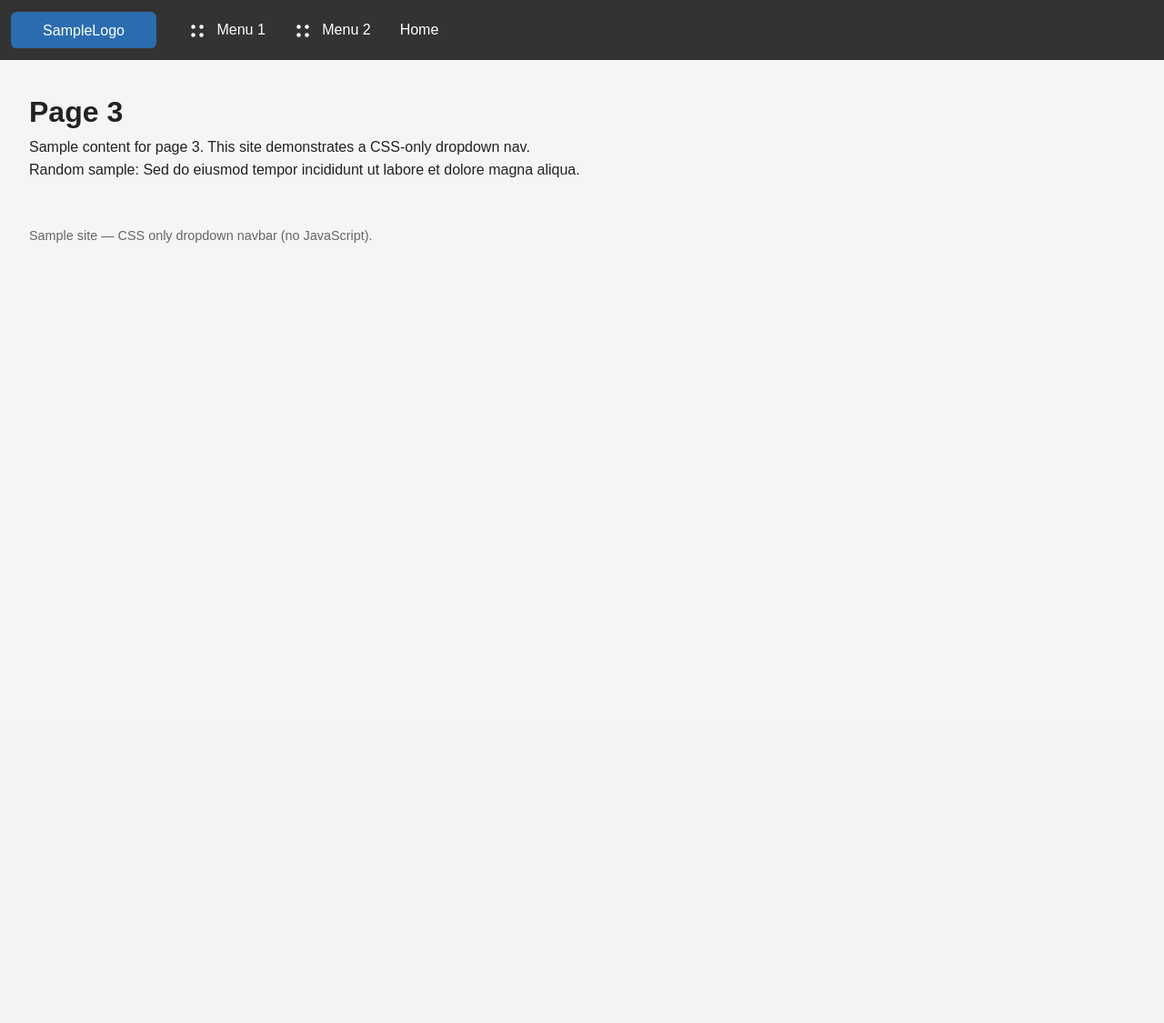
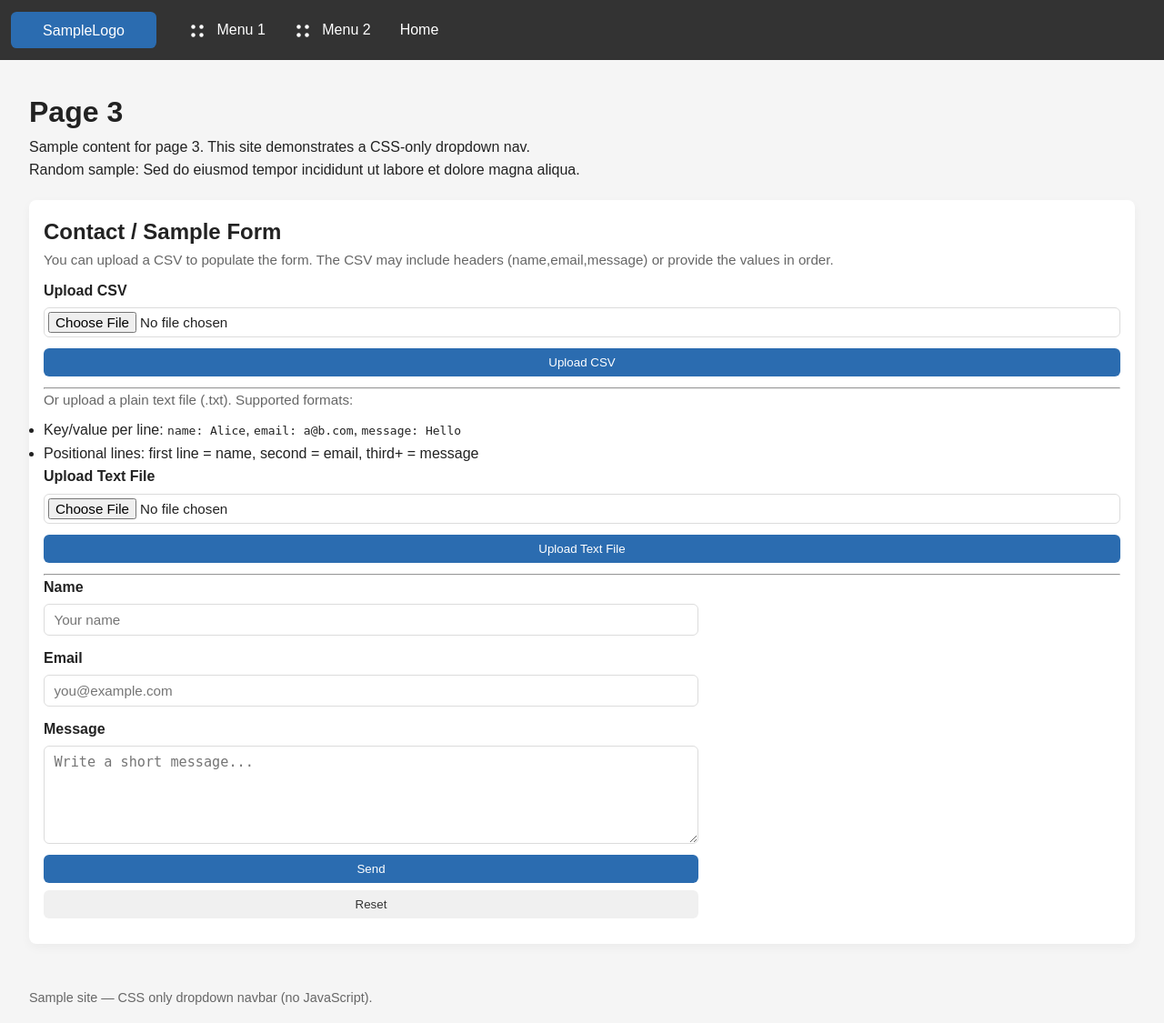
Before and after one commit to jjhna/pythonscripts, a Flask app: page /page3 in a window 1280 px wide. Shown: the whole page at 91% size. Before the commit the page ends 267 px from the top, so only its background shows below. Run offline with Flask 3, Linux system fonts and the light colour scheme.

Commit message:
GitHub Copilot enhancement
Asked copilot to add in form to page 3. Also asked it to add in a csv and txt file form that will auto fill the form from the user.

```diff
--- a/chatGPTwebpagesample/app.py
+++ b/chatGPTwebpagesample/app.py
@@ -1,26 +1,160 @@
-from flask import Flask, render_template, url_for
+from flask import Flask, render_template, url_for, request, redirect, flash, session
 
 app = Flask(__name__)
+# Simple secret key for flashing messages in this sample app.
+app.secret_key = 'dev-secret-key'
+# Limit upload size to 1MB for CSV uploads
+app.config['MAX_CONTENT_LENGTH'] = 1 * 1024 * 1024
+
 
 @app.route('/')
 def index():
     return render_template('index.html')
 
+
 @app.route('/page1')
 def page1():
     return render_template('page1.html')
+
 
 @app.route('/page2')
 def page2():
     return render_template('page2.html')
 
-@app.route('/page3')
+
+@app.route('/page3', methods=['GET', 'POST'])
 def page3():
-    return render_template('page3.html')
+    # Handle form POST without any JavaScript.
+    if request.method == 'POST':
+        name = request.form.get('name', '').strip()
+        email = request.form.get('email', '').strip()
+        message = request.form.get('message', '').strip()
+
+        # Very small server-side validation for the sample.
+        if not name or not email:
+            flash('Please provide both name and email.', 'error')
+            return redirect(url_for('page3'))
+
+        # In a real app you might store the message, send an email, etc.
+        flash('Thank you, your message was received.', 'success')
+        return redirect(url_for('page3'))
+
+    # On GET, check for any CSV prefill data stored in session and pass to template.
+    prefill = session.pop('prefill', None)
+    return render_template('page3.html', prefill=prefill)
+
+
+@app.route('/upload_csv', methods=['POST'])
+def upload_csv():
+    # Accept a CSV file upload, parse first row (or first data row if headers present)
+    uploaded = request.files.get('csvfile')
+    if not uploaded or uploaded.filename == '':
+        flash('No file selected for upload.', 'error')
+        return redirect(url_for('page3'))
+
+    filename = uploaded.filename.lower()
+    if not filename.endswith('.csv'):
+        flash('Please upload a CSV file (.csv).', 'error')
+        return redirect(url_for('page3'))
+
+    try:
+        # Read content as text
+        data = uploaded.stream.read().decode('utf-8', errors='replace')
+        import csv
+        rows = list(csv.reader(data.splitlines()))
+        if not rows:
+            flash('The uploaded CSV is empty.', 'error')
+            return redirect(url_for('page3'))
+
+        # Determine if first row looks like headers
+        header_row = rows[0]
+        lower_hdrs = [c.lower().strip() for c in header_row]
+        has_headers = any(h in ('name', 'email', 'message') for h in lower_hdrs) and len(rows) > 1
+
+        # Choose the data row to use
+        data_row = rows[1] if has_headers and len(rows) > 1 else rows[0]
+
+        # Mapping: try headers if available, else positional
+        prefill = {'name': '', 'email': '', 'message': ''}
+        if has_headers:
+            idx_map = {h: i for i, h in enumerate(lower_hdrs)}
+            if 'name' in idx_map and idx_map['name'] < len(data_row):
+                prefill['name'] = data_row[idx_map['name']]
+            if 'email' in idx_map and idx_map['email'] < len(data_row):
+                prefill['email'] = data_row[idx_map['email']]
+            if 'message' in idx_map and idx_map['message'] < len(data_row):
+                prefill['message'] = data_row[idx_map['message']]
+        else:
+            # positional: name,email,message -> indexes 0,1,2
+            if len(data_row) > 0:
+                prefill['name'] = data_row[0]
+            if len(data_row) > 1:
+                prefill['email'] = data_row[1]
+            if len(data_row) > 2:
+                prefill['message'] = data_row[2]
+
+        # Store in session so GET /page3 can pre-populate the form (no JS required)
+        session['prefill'] = prefill
+        flash('CSV uploaded — form will be populated with parsed values.', 'success')
+        return redirect(url_for('page3'))
+    except Exception as exc:
+        flash('Failed to parse CSV: {}'.format(str(exc)), 'error')
+        return redirect(url_for('page3'))
+
+
+@app.route('/upload_text', methods=['POST'])
+def upload_text():
+    # Accept a plain text file. Expected formats supported:
+    # 1) Key/value style (each line like "name: Alice")
+    # 2) Positional lines: first non-empty line = name, second = email, third = message
+    uploaded = request.files.get('textfile')
+    if not uploaded or uploaded.filename == '':
+        flash('No file selected for upload.', 'error')
+        return redirect(url_for('page3'))
+
+    fname = uploaded.filename.lower()
+    if not (fname.endswith('.txt') or fname.endswith('.text')):
+        flash('Please upload a text file (.txt).', 'error')
+        return redirect(url_for('page3'))
+
+    try:
+        text = uploaded.stream.read().decode('utf-8', errors='replace')
+        lines = [l.strip() for l in text.splitlines() if l.strip()]
+        prefill = {'name': '', 'email': '', 'message': ''}
+
+        # Try to parse key: value pairs
+        kv_parsed = False
+        for line in lines:
+            if ':' in line:
+                parts = line.split(':', 1)
+                key = parts[0].strip().lower()
+                val = parts[1].strip()
+                if key in ('name', 'email', 'message'):
+                    prefill[key] = val
+                    kv_parsed = True
+
+        if not kv_parsed:
+            # fallback to positional mapping
+            if len(lines) > 0:
+                prefill['name'] = lines[0]
+            if len(lines) > 1:
+                prefill['email'] = lines[1]
+            if len(lines) > 2:
+                # join remaining lines as message
+                prefill['message'] = '\n'.join(lines[2:])
+
+        session['prefill'] = prefill
+        flash('Text file uploaded — form will be populated with parsed values.', 'success')
+        return redirect(url_for('page3'))
+    except Exception as exc:
+        flash('Failed to parse text file: {}'.format(str(exc)), 'error')
+        return redirect(url_for('page3'))
+
 
 @app.route('/page4')
 def page4():
     return render_template('page4.html')
 
+
 if __name__ == '__main__':
     app.run(debug=True)
--- /dev/null
+++ b/chatGPTwebpagesample/sample.csv
@@ -0,0 +1,3 @@
+name,email,message
+Alice Example,alice@example.com,"Hello from Alice!"
+Bob Example,bob@example.com,"Hi — this is Bob's message."
--- a/chatGPTwebpagesample/static/css/styles.css
+++ b/chatGPTwebpagesample/static/css/styles.css
@@ -53,6 +53,31 @@ body { font-family: Arial, Helvetica, sans-serif; line-height: 1.6; background:
 /* Sample image styling for pages */
 .sample-img { display: block; max-width: 100%; height: auto; margin-top: 1rem; border-radius: 8px; box-shadow: 0 4px 12px rgba(0,0,0,0.08); }
 
+/* Simple form styles */
+.form-section { margin-top: 1.25rem; background: #fff; padding: 1rem; border-radius: 8px; box-shadow: 0 4px 12px rgba(0,0,0,0.04); }
+.sample-form { max-width: 720px; }
+.form-row { display: flex; flex-direction: column; margin-bottom: 0.75rem; }
+.form-row label { margin-bottom: 0.35rem; font-weight: 600; }
+.form-row input, .form-row textarea { padding: 0.5rem 0.65rem; border: 1px solid #dcdcdc; border-radius: 6px; font-size: 0.95rem; }
+.form-row input:focus, .form-row textarea:focus { outline: none; border-color: #7cb4f6; box-shadow: 0 0 0 3px rgba(124,180,246,0.12); }
+.form-actions { display: flex; gap: 0.5rem; }
+.btn { background: #2b6cb0; color: #fff; border: none; padding: 0.5rem 0.9rem; border-radius: 6px; cursor: pointer; }
+.btn:hover, .btn:focus { background: #235a97; }
+.btn-secondary { background: #f0f0f0; color: #333; }
+.btn-secondary:hover, .btn-secondary:focus { background: #e0e0e0; }
+
+/* Flash messages */
+.flashes { max-width: 720px; margin: 0.5rem 0 1rem 0; }
+.flash { padding: 0.6rem 0.9rem; border-radius: 6px; margin-bottom: 0.5rem; font-weight: 600; }
+.flash.success { background: #e6fffa; color: #065f46; border: 1px solid #bdecd6; }
+.flash.error { background: #fff5f5; color: #7f1d1d; border: 1px solid #f5c2c2; }
+
+/* Upload form tweaks */
+.upload-form .form-row input[type="file"] { padding: 0.25rem; }
+.muted { color: #666; font-size: 0.95rem; margin-bottom: 0.5rem; }
+.muted ul { margin: 0.25rem 0 0.75rem 1.1rem; }
+.muted code { background: #fafafa; padding: 0.1rem 0.3rem; border-radius: 4px; border: 1px solid #eee; }
+
 /* Responsive tweak: stack nav items on small screens */
 @media (max-width: 640px) {
   .nav { flex-direction: column; align-items: stretch; }
--- a/chatGPTwebpagesample/templates/base.html
+++ b/chatGPTwebpagesample/templates/base.html
@@ -50,6 +50,16 @@
   </header>
 
   <main class="container">
+    {% with messages = get_flashed_messages(with_categories=true) %}
+      {% if messages %}
+        <div class="flashes" role="status" aria-live="polite">
+          {% for category, message in messages %}
+            <div class="flash {{ category }}">{{ message }}</div>
+          {% endfor %}
+        </div>
+      {% endif %}
+    {% endwith %}
+
     {% block content %}{% endblock %}
   </main>
 
--- a/chatGPTwebpagesample/templates/page3.html
+++ b/chatGPTwebpagesample/templates/page3.html
@@ -4,4 +4,62 @@
   <h1>Page 3</h1>
   <p>Sample content for page 3. This site demonstrates a CSS-only dropdown nav.</p>
   <p>Random sample: Sed do eiusmod tempor incididunt ut labore et dolore magna aliqua.</p>
+  <section class="form-section">
+    <h2>Contact / Sample Form</h2>
+
+    <p class="muted">You can upload a CSV to populate the form. The CSV may include headers (name,email,message) or provide the values in order.</p>
+    <form action="{{ url_for('upload_csv') }}" method="post" enctype="multipart/form-data" class="upload-form">
+      <div class="form-row">
+        <label for="csvfile">Upload CSV</label>
+        <input type="file" id="csvfile" name="csvfile" accept=".csv" required>
+      </div>
+      <div class="form-row form-actions">
+        <button type="submit" class="btn">Upload CSV</button>
+      </div>
+    </form>
+
+    <hr>
+
+    <p class="muted">Or upload a plain text file (.txt). Supported formats:
+      <ul>
+        <li>Key/value per line: <code>name: Alice</code>, <code>email: a@b.com</code>, <code>message: Hello</code></li>
+        <li>Positional lines: first line = name, second = email, third+ = message</li>
+      </ul>
+    </p>
+    <form action="{{ url_for('upload_text') }}" method="post" enctype="multipart/form-data" class="upload-form">
+      <div class="form-row">
+        <label for="textfile">Upload Text File</label>
+        <input type="file" id="textfile" name="textfile" accept=".txt,.text" required>
+      </div>
+      <div class="form-row form-actions">
+        <button type="submit" class="btn">Upload Text File</button>
+      </div>
+    </form>
+
+    <hr>
+
+    <form action="{{ url_for('page3') }}" method="post" class="sample-form" novalidate>
+      <div class="form-row">
+        <label for="name">Name</label>
+        <input type="text" id="name" name="name" placeholder="Your name" required
+               value="{{ prefill['name'] if prefill and 'name' in prefill else '' }}">
+      </div>
+
+      <div class="form-row">
+        <label for="email">Email</label>
+        <input type="email" id="email" name="email" placeholder="you@example.com" required
+               value="{{ prefill['email'] if prefill and 'email' in prefill else '' }}">
+      </div>
+
+      <div class="form-row">
+        <label for="message">Message</label>
+        <textarea id="message" name="message" rows="5" placeholder="Write a short message...">{{ prefill['message'] if prefill and 'message' in prefill else '' }}</textarea>
+      </div>
+
+      <div class="form-row form-actions">
+        <button type="submit" class="btn">Send</button>
+        <button type="reset" class="btn btn-secondary">Reset</button>
+      </div>
+    </form>
+  </section>
 {% endblock %}
```
